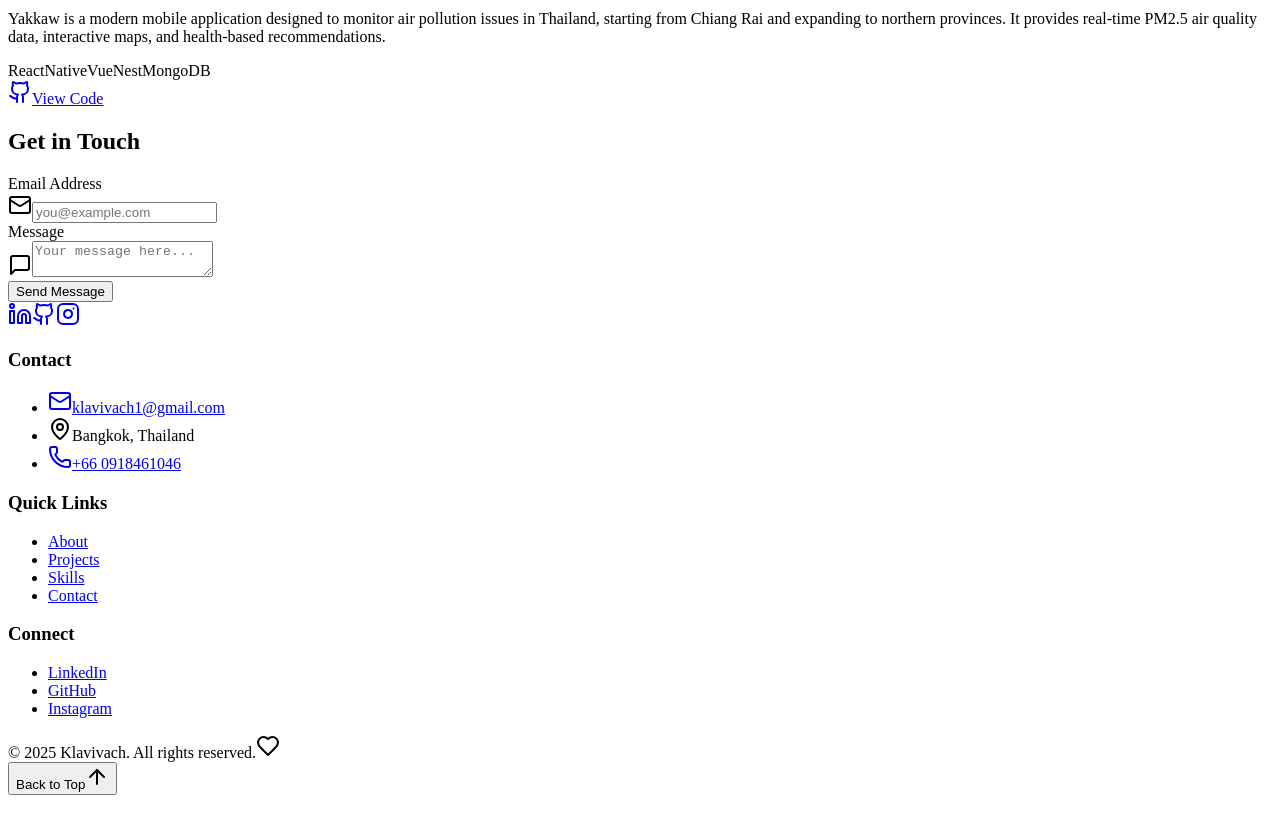
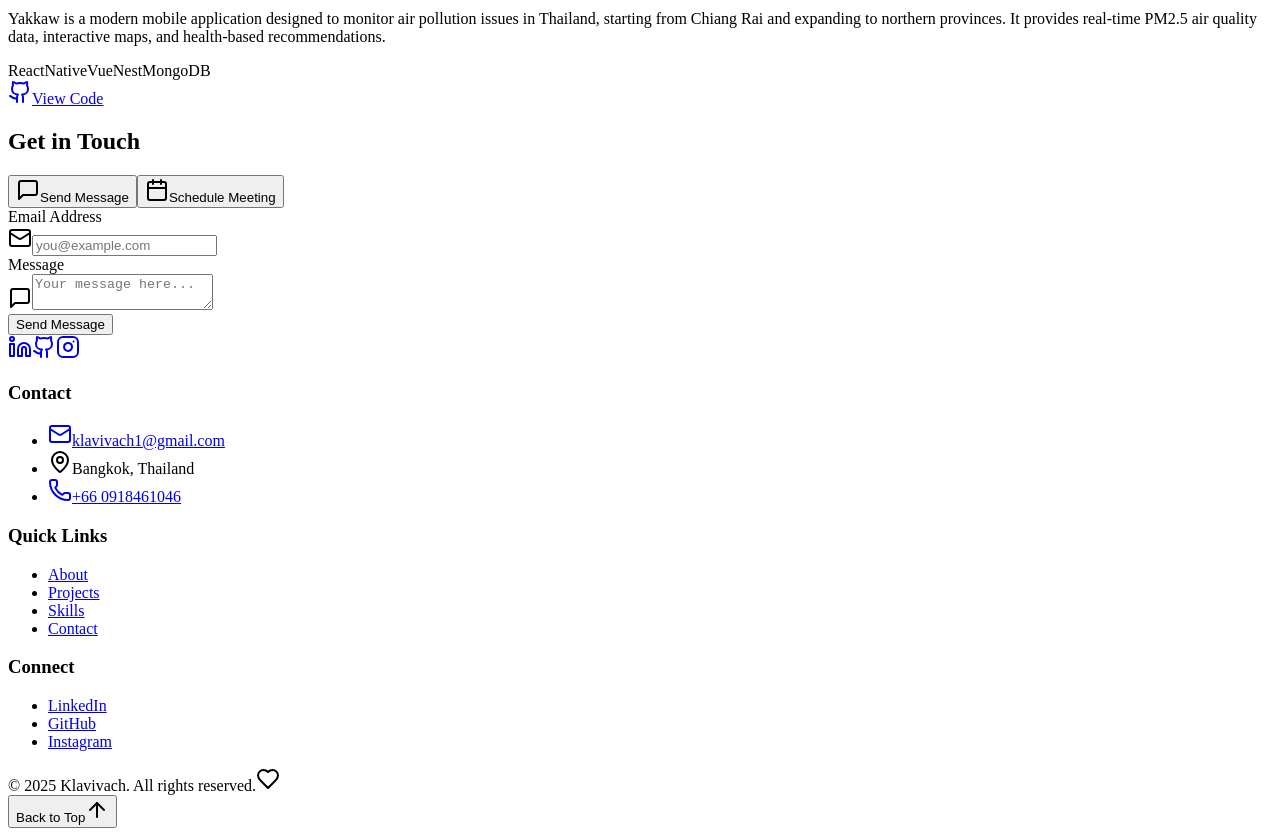
Before and after one commit to MABiuS1/Klavivach_Portfolio, a Next.js app: page / in a window 1280 px wide. Shown: the part 7540-8376 px from the top of the page. Before the commit the page ends 8343 px from the top, so only its background shows below. Built offline with nearby package versions, Linux system fonts and the light colour scheme.

Commit message:
Add: calendly function

```diff
--- a/components/Contact.tsx
+++ b/components/Contact.tsx
@@ -1,15 +1,15 @@
 "use client"
+
 import React, { useState } from 'react';
-import { AlertCircle, CheckCircle, Loader, Mail, MessageSquare, Github, Linkedin, Instagram } from 'lucide-react';
+import { AlertCircle, CheckCircle, Loader, Mail, MessageSquare, Github, Linkedin, Instagram, Calendar } from 'lucide-react';
+import { Tabs, TabsContent, TabsList, TabsTrigger } from "@/components/ui/tabs";
 
-// Define the prop types for CustomAlert
 interface CustomAlertProps {
   type: 'success' | 'error';
   message: string;
   onClose: () => void;
 }
 
-// Use the types in your component
 const CustomAlert: React.FC<CustomAlertProps> = ({ type, message, onClose }) => (
   <div className={`p-4 rounded-lg mb-6 flex items-start space-x-3 ${
     type === 'success'
@@ -17,21 +17,13 @@ const CustomAlert: React.FC<CustomAlertProps> = ({ type, message, onClose }) =>
       : 'bg-red-50 text-red-800 dark:bg-red-900/20 dark:text-red-200'
   }`}>
     <div className="flex-shrink-0">
-      {type === 'success'
-        ? <CheckCircle className="h-5 w-5" />
-        : <AlertCircle className="h-5 w-5" />
-      }
+      {type === 'success' ? <CheckCircle className="h-5 w-5" /> : <AlertCircle className="h-5 w-5" />}
     </div>
     <div className="flex-1">
-      <h3 className="font-medium">
-        {type === 'success' ? 'Success' : 'Error'}
-      </h3>
+      <h3 className="font-medium">{type === 'success' ? 'Success' : 'Error'}</h3>
       <p className="text-sm mt-1">{message}</p>
     </div>
-    <button
-      onClick={onClose}
-      className="flex-shrink-0 text-gray-500 hover:text-gray-700 dark:text-gray-400 dark:hover:text-gray-200"
-    >
+    <button onClick={onClose} className="flex-shrink-0 text-gray-500 hover:text-gray-700 dark:text-gray-400 dark:hover:text-gray-200">
       <span className="sr-only">Close</span>
       <svg className="h-5 w-5" viewBox="0 0 20 20" fill="currentColor">
         <path fillRule="evenodd" d="M4.293 4.293a1 1 0 011.414 0L10 8.586l4.293-4.293a1 1 0 111.414 1.414L11.414 10l4.293 4.293a1 1 0 01-1.414 1.414L10 11.414l-4.293 4.293a1 1 0 01-1.414-1.414L8.586 10 4.293 5.707a1 1 0 010-1.414z" clipRule="evenodd" />
@@ -45,7 +37,7 @@ const Contact = () => {
   const [formState, setFormState] = useState({ email: '', message: '' });
   const [alert, setAlert] = useState<{ show: boolean; type: 'success' | 'error'; message: string }>({
     show: false,
-    type: 'success', // Default type
+    type: 'success',
     message: ''
   });
 
@@ -62,7 +54,6 @@ const Contact = () => {
   const handleSubmit = async (event: React.FormEvent) => {
     event.preventDefault();
 
-    // Validate email
     if (!validateEmail(formState.email)) {
       setAlert({
         show: true,
@@ -91,7 +82,6 @@ const Contact = () => {
       } else {
         throw new Error('Failed to send message');
       }
-    // eslint-disable-next-line @typescript-eslint/no-unused-vars
     } catch (error) {
       setAlert({
         show: true,
@@ -111,11 +101,24 @@ const Contact = () => {
 
   return (
     <section className="py-20 px-4 bg-white dark:bg-gray-800" id="contact">
-      <div className="max-w-3xl mx-auto">
+      <div className="max-w-4xl mx-auto">
         <h2 className="text-4xl font-bold text-center text-gray-900 dark:text-white mb-8">
           Get in Touch
         </h2>
 
+        <Tabs defaultValue="message" className="w-full">
+          <TabsList className="grid w-full grid-cols-2 mb-8">
+            <TabsTrigger value="message" className="flex items-center gap-2">
+              <MessageSquare className="h-4 w-4" />
+              Send Message
+            </TabsTrigger>
+            <TabsTrigger value="schedule" className="flex items-center gap-2">
+              <Calendar className="h-4 w-4" />
+              Schedule Meeting
+            </TabsTrigger>
+          </TabsList>
+
+          <TabsContent value="message">
             {alert.show && (
               <CustomAlert
                 type={alert.type}
@@ -140,7 +143,6 @@ const Contact = () => {
                     placeholder="you@example.com"
                     className="w-full pl-10 pr-4 py-3 border border-gray-300 rounded-lg focus:ring-2 focus:ring-indigo-500 focus:border-indigo-500 dark:bg-gray-700 dark:border-gray-600 dark:text-white"
                     required
-                aria-label="Email Address"
                   />
                 </div>
               </div>
@@ -159,7 +161,6 @@ const Contact = () => {
                     placeholder="Your message here..."
                     className="w-full pl-10 pr-4 py-3 border border-gray-300 rounded-lg h-32 focus:ring-2 focus:ring-indigo-500 focus:border-indigo-500 dark:bg-gray-700 dark:border-gray-600 dark:text-white"
                     required
-                aria-label="Message"
                   />
                 </div>
               </div>
@@ -179,6 +180,20 @@ const Contact = () => {
                 )}
               </button>
             </form>
+          </TabsContent>
+
+          <TabsContent value="schedule" className="h-[600px]">
+            <div
+              className="calendly-inline-widget w-full h-full"
+              data-url="https://calendly.com/klavivach1"
+            />
+            <script
+              type="text/javascript"
+              src="https://assets.calendly.com/assets/external/widget.js"
+              async
+            />
+          </TabsContent>
+        </Tabs>
 
         <div className="flex justify-center mt-10 space-x-6">
           {socialLinks.map(({ href, icon: Icon, label }) => (
```
Lines whose indentation alone changed are shown as unchanged.
